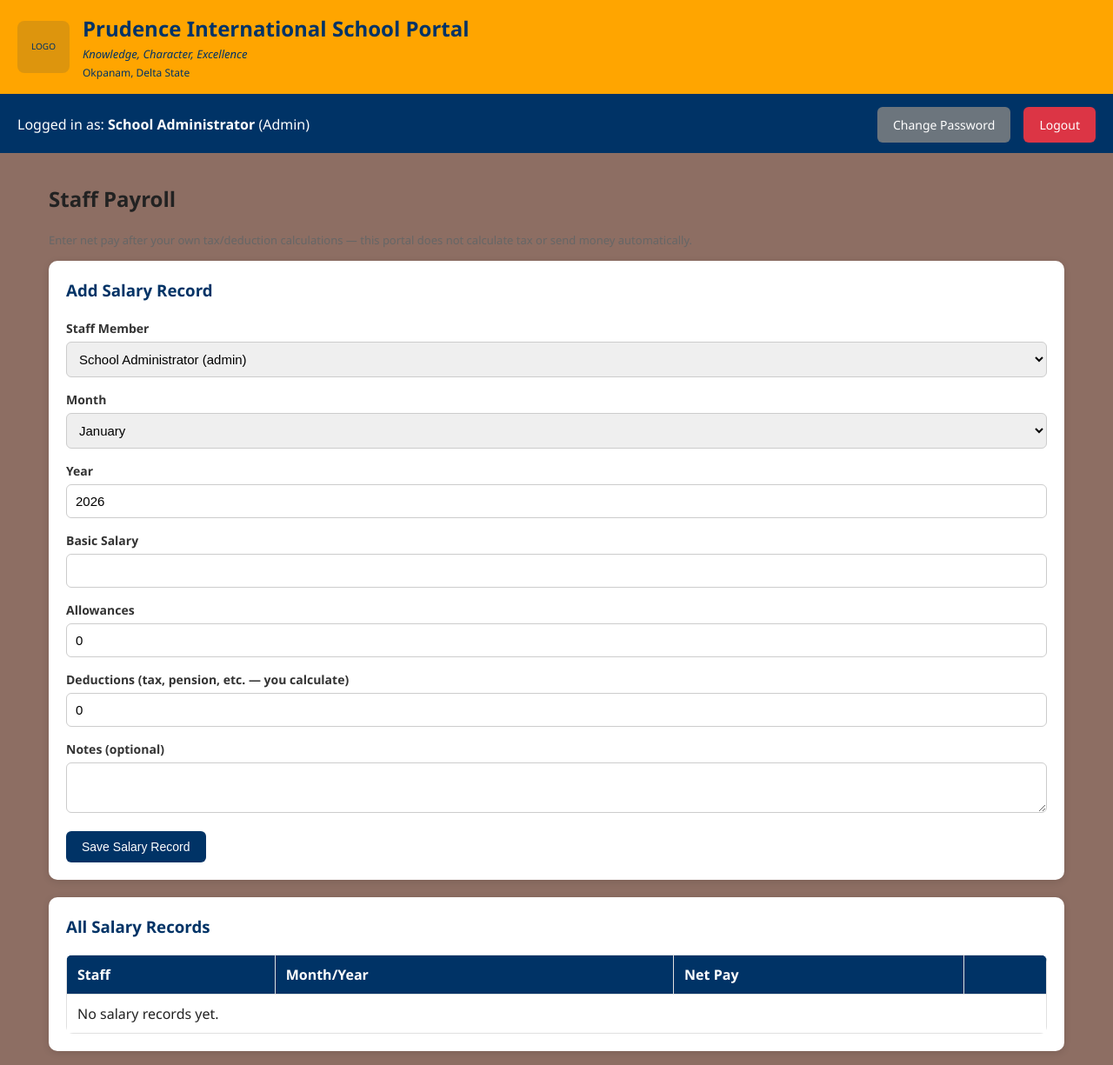
After one commit to rufusofuzor123/prudenceinternationalschool_portal, a Flask app: page /admin/payroll in a window 1280 px wide. The commit adds this page. Shown: the whole page at 87% size. Run offline with Flask 3, Linux system fonts and the light colour scheme; a user stored in the database is signed in; data comes from the database, SQL or seed files in the repository; data that the repository does not hold is empty.

Commit message:
Add staff payroll records with PDF payslip generation (manual entry, no tax calc or auto-payout)

```diff
--- a/app.py
+++ b/app.py
@@ -250,6 +250,22 @@ class GradingScale(db.Model):
     id = db.Column(db.Integer, primary_key=True)
     grade_letter = db.Column(db.String(2), nullable=False)
     min_score = db.Column(db.Float, nullable=False)
+
+
+class SalaryRecord(db.Model):
+    __tablename__ = "salary_records"
+    id = db.Column(db.Integer, primary_key=True)
+    staff_id = db.Column(db.Integer, db.ForeignKey("users.id"), nullable=False)
+    month = db.Column(db.String(20), nullable=False)
+    year = db.Column(db.Integer, nullable=False)
+    basic_salary = db.Column(db.Float, nullable=False, default=0)
+    allowances = db.Column(db.Float, nullable=False, default=0)
+    deductions = db.Column(db.Float, nullable=False, default=0)
+    net_pay = db.Column(db.Float, nullable=False, default=0)
+    notes = db.Column(db.Text, nullable=True)
+    date_generated = db.Column(db.DateTime, nullable=False)
+
+    staff = db.relationship("User", backref="salary_records")
 
 
 class AcademicResult(db.Model):
@@ -1479,6 +1495,63 @@ def admin_dashboard():
         chart_data=chart_data,
         grading_scales=grading_scales
     )
+@app.route("/admin/payroll", methods=["GET", "POST"])
+@login_required
+def admin_payroll():
+    if current_user.role != "admin":
+        abort(403)
+
+    staff_members = User.query.filter(User.role.in_(["teacher", "admin"])).all()
+
+    if request.method == "POST":
+        staff_id = request.form.get("staff_id")
+        month = request.form.get("month")
+        year = request.form.get("year")
+        basic_salary = float(request.form.get("basic_salary", 0) or 0)
+        allowances = float(request.form.get("allowances", 0) or 0)
+        deductions = float(request.form.get("deductions", 0) or 0)
+        notes = request.form.get("notes", "")
+        net_pay = basic_salary + allowances - deductions
+
+        from datetime import datetime as dt
+        db.session.add(SalaryRecord(
+            staff_id=int(staff_id),
+            month=month,
+            year=int(year),
+            basic_salary=basic_salary,
+            allowances=allowances,
+            deductions=deductions,
+            net_pay=net_pay,
+            notes=notes,
+            date_generated=dt.utcnow()
+        ))
+        db.session.commit()
+        flash("Salary record saved!", "success")
+        return redirect(url_for("admin_payroll"))
+
+    records = SalaryRecord.query.order_by(SalaryRecord.date_generated.desc()).all()
+    return render_template("admin_payroll.html", staff_members=staff_members, records=records)
+
+
+@app.route("/admin/payslip/<int:record_id>/pdf")
+@login_required
+def download_payslip(record_id):
+    if current_user.role != "admin":
+        abort(403)
+    record = db.session.get(SalaryRecord, record_id)
+    if not record:
+        abort(404)
+
+    html = render_template("payslip_pdf.html", record=record)
+    pdf_buffer = io.BytesIO()
+    pisa.CreatePDF(html, dest=pdf_buffer)
+    pdf_buffer.seek(0)
+
+    response = Response(pdf_buffer.read(), mimetype="application/pdf")
+    response.headers["Content-Disposition"] = f"attachment; filename=payslip_{record.staff.username}_{record.month}_{record.year}.pdf"
+    return response
+
+
 @app.route("/admin/staff-records")
 @login_required
 def staff_records():
@@ -1749,6 +1822,9 @@ with app.app_context():
         db.session.execute(text("ALTER TABLE fee_structures ADD COLUMN fee_type VARCHAR(50) DEFAULT 'Tuition'"))
         db.session.commit()
 
+    if "salary_records" not in inspector.get_table_names():
+        SalaryRecord.__table__.create(db.engine)
+
     if GradingScale.query.count() == 0:
         db.session.add(GradingScale(grade_letter="A", min_score=70.0))
         db.session.add(GradingScale(grade_letter="B", min_score=60.0))
--- a/templates/admin_dashboard.html
+++ b/templates/admin_dashboard.html
@@ -10,7 +10,7 @@
     </div>
     <div style="margin-top:20px;"><canvas id="attendanceChart"></canvas></div>
 </div>
-<a href="{{ url_for('staff_records') }}" class="btn btn-secondary no-print" style="margin-bottom:15px; display:inline-block;">View Staff Records</a> <a href="{{ url_for('view_calendar') }}" class="btn btn-secondary no-print" style="margin-bottom:15px; display:inline-block;">School Calendar</a>
+<a href="{{ url_for('staff_records') }}" class="btn btn-secondary no-print" style="margin-bottom:15px; display:inline-block;">View Staff Records</a> <a href="{{ url_for('view_calendar') }}" class="btn btn-secondary no-print" style="margin-bottom:15px; display:inline-block;">School Calendar</a> <a href="{{ url_for('admin_payroll') }}" class="btn btn-secondary no-print" style="margin-bottom:15px; display:inline-block;">Payroll</a>
 
 <div class="card no-print" style="margin-bottom:20px;">
     <h3>Export Records (CSV)</h3>
--- /dev/null
+++ b/templates/admin_payroll.html
@@ -0,0 +1,55 @@
+{% extends 'base.html' %}
+{% block content %}
+<h2>Staff Payroll</h2>
+<p style="font-size:13px; color:#666;">Enter net pay after your own tax/deduction calculations — this portal does not calculate tax or send money automatically.</p>
+
+<div class="card no-print" style="margin-bottom:20px;">
+    <h3>Add Salary Record</h3>
+    <form method="POST">
+        <div class="form-group">
+            <label>Staff Member</label>
+            <select name="staff_id" class="form-control" required>
+                {% for s in staff_members %}
+                <option value="{{ s.id }}">{{ s.full_name }} ({{ s.role }})</option>
+                {% endfor %}
+            </select>
+        </div>
+        <div class="form-group">
+            <label>Month</label>
+            <select name="month" class="form-control">
+                <option>January</option><option>February</option><option>March</option>
+                <option>April</option><option>May</option><option>June</option>
+                <option>July</option><option>August</option><option>September</option>
+                <option>October</option><option>November</option><option>December</option>
+            </select>
+        </div>
+        <div class="form-group"><label>Year</label><input type="number" name="year" value="2026" class="form-control" required></div>
+        <div class="form-group"><label>Basic Salary</label><input type="number" step="0.01" name="basic_salary" class="form-control" required></div>
+        <div class="form-group"><label>Allowances</label><input type="number" step="0.01" name="allowances" value="0" class="form-control"></div>
+        <div class="form-group"><label>Deductions (tax, pension, etc. — you calculate)</label><input type="number" step="0.01" name="deductions" value="0" class="form-control"></div>
+        <div class="form-group"><label>Notes (optional)</label><textarea name="notes" class="form-control" rows="2"></textarea></div>
+        <button type="submit" class="btn btn-primary">Save Salary Record</button>
+    </form>
+</div>
+
+<div class="card">
+    <h3>All Salary Records</h3>
+    <div class="table-wrapper">
+        <table class="data-table">
+            <thead><tr><th>Staff</th><th>Month/Year</th><th>Net Pay</th><th></th></tr></thead>
+            <tbody>
+                {% for r in records %}
+                <tr>
+                    <td>{{ r.staff.full_name }}</td>
+                    <td>{{ r.month }} {{ r.year }}</td>
+                    <td>₦{{ "{:,.2f}".format(r.net_pay) }}</td>
+                    <td><a href="{{ url_for('download_payslip', record_id=r.id) }}" class="btn btn-primary btn-sm">Download Payslip</a></td>
+                </tr>
+                {% else %}
+                <tr><td colspan="4">No salary records yet.</td></tr>
+                {% endfor %}
+            </tbody>
+        </table>
+    </div>
+</div>
+{% endblock %}
```
Also changed, not shown: templates/payslip_pdf.html (added, +49 -0 lines).
